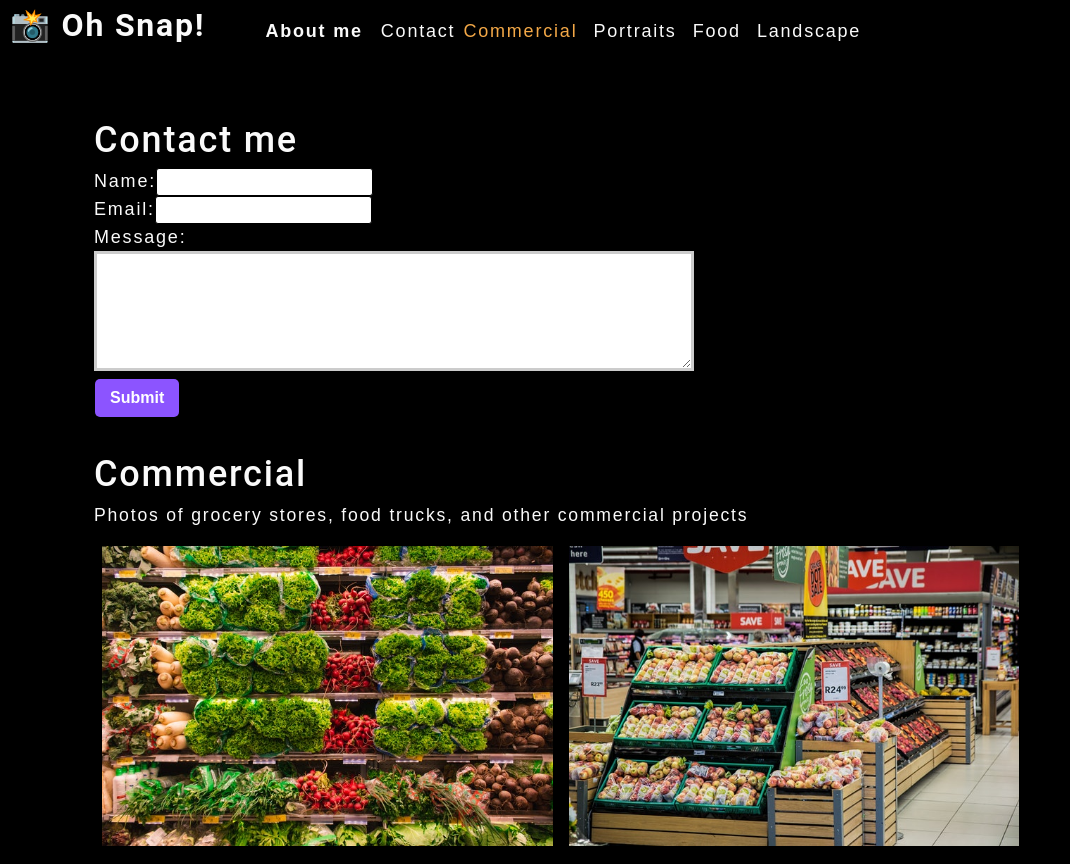
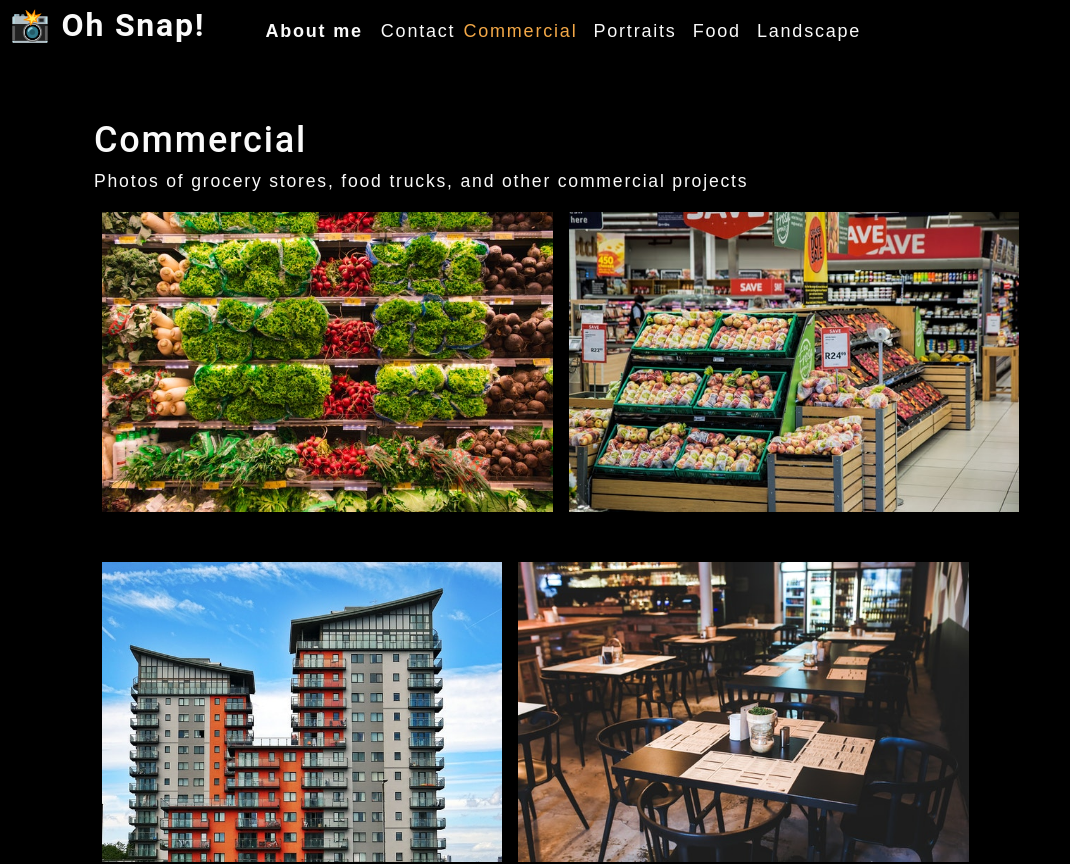
Before and after one commit to flovelace/photo-portfolio, a React (Create React App) app: page / in a window 1280 px wide. Shown: the top 864 px of the page, without its empty margins (0-1070 px from the left). Built offline with nearby package versions, Linux system fonts and the light colour scheme.

Commit message:
setting up conditional rendering for contact form

```diff
--- a/src/App.js
+++ b/src/App.js
@@ -5,6 +5,7 @@
 import ContactForm from './components/Contact';
 
 function App() {
+  const [contactSelected, setContactSelected] = useState(false);
   const [categories] = useState([
     {
       name: 'commercial',
@@ -23,11 +24,19 @@
         categories={categories}
         setCurrentCategory={setCurrentCategory}
         currentCategory={currentCategory}
+        contactSelected={contactSelected}
+        setContactSelected={setContactSelected}
       ></Nav>
       <main>
-        <ContactForm></ContactForm>
-        <Gallery currentCategory={currentCategory}></Gallery>
-        <About></About>
+        {!contactSelected ? (
+          <>
+          <Gallery currentCategory={currentCategory}></Gallery>
+          <About></About>
+          </>
+        ) : ( /*equivalent to an else statement using ternary operator with React fragment*/
+            <ContactForm></ContactForm>
+
+        )}
       </main>
     </div>
   );
--- a/src/components/Nav/index.js
+++ b/src/components/Nav/index.js
@@ -6,6 +6,8 @@
         categories = [],
         setCurrentCategory,
         currentCategory,
+        contactSelected,
+        setContactSelected
     } = props;
 
     useEffect(() => {
@@ -25,15 +27,15 @@
       </h2>
       <nav>
         <ul className="flex-row">
-          <li className="mx-2">
-            <a
-              href="#about"
+          <li className={`mx-2 ${contactSelected && 'navActive'}`}>
+            <a data-testid="about"
+              href="#about" onClick={() => setContactSelected(false)}
             >
               About me
             </a>
           </li>
           <li>
-            <span>Contact</span>
+            <span onClick={() => setContactSelected(true)}>Contact</span>
           </li>
           {categories.map((category) => (
             <li className={`mx-1 ${
@@ -41,7 +43,8 @@
                 }`} key={category.name}>
               <span
                 onClick={() => {
-                  setCurrentCategory(category)
+                  setCurrentCategory(category);
+                  setContactSelected(false);
                 }}
               >
                 {capitalizeFirstLetter(category.name)}
```
